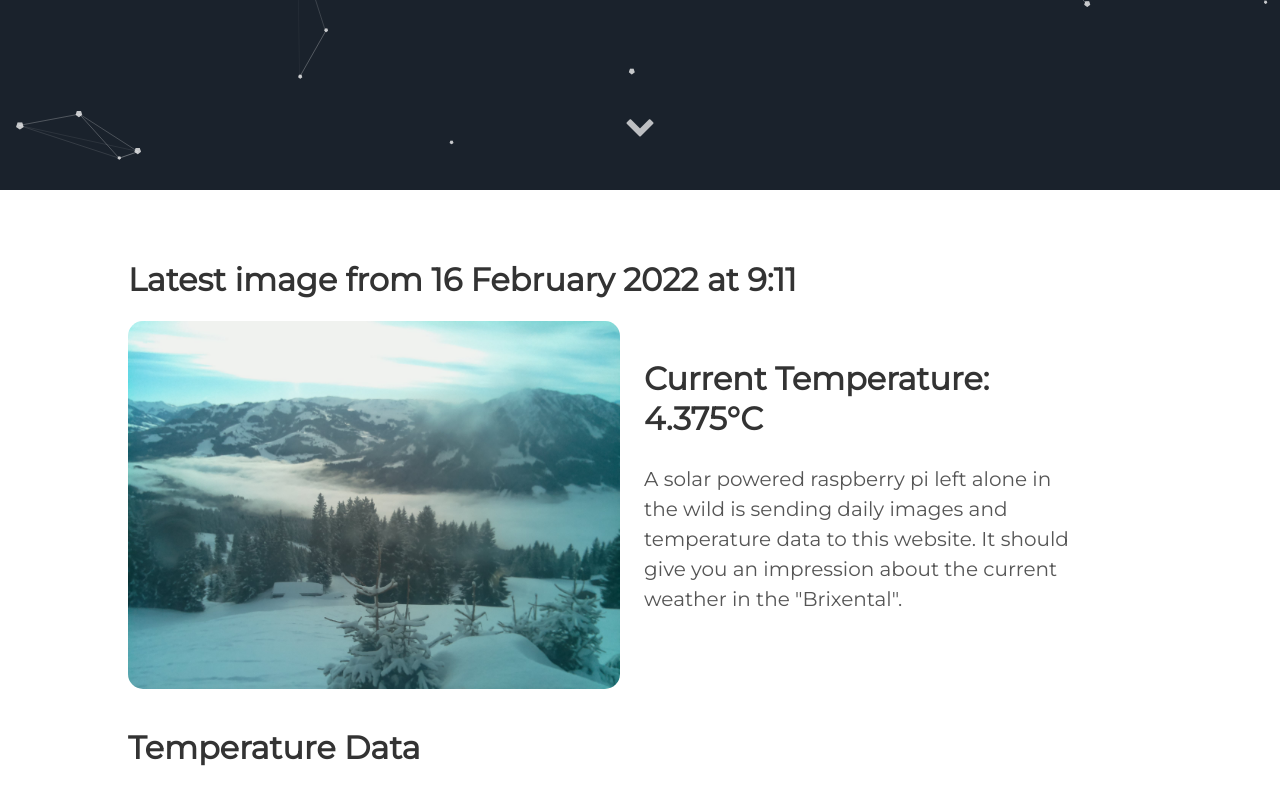
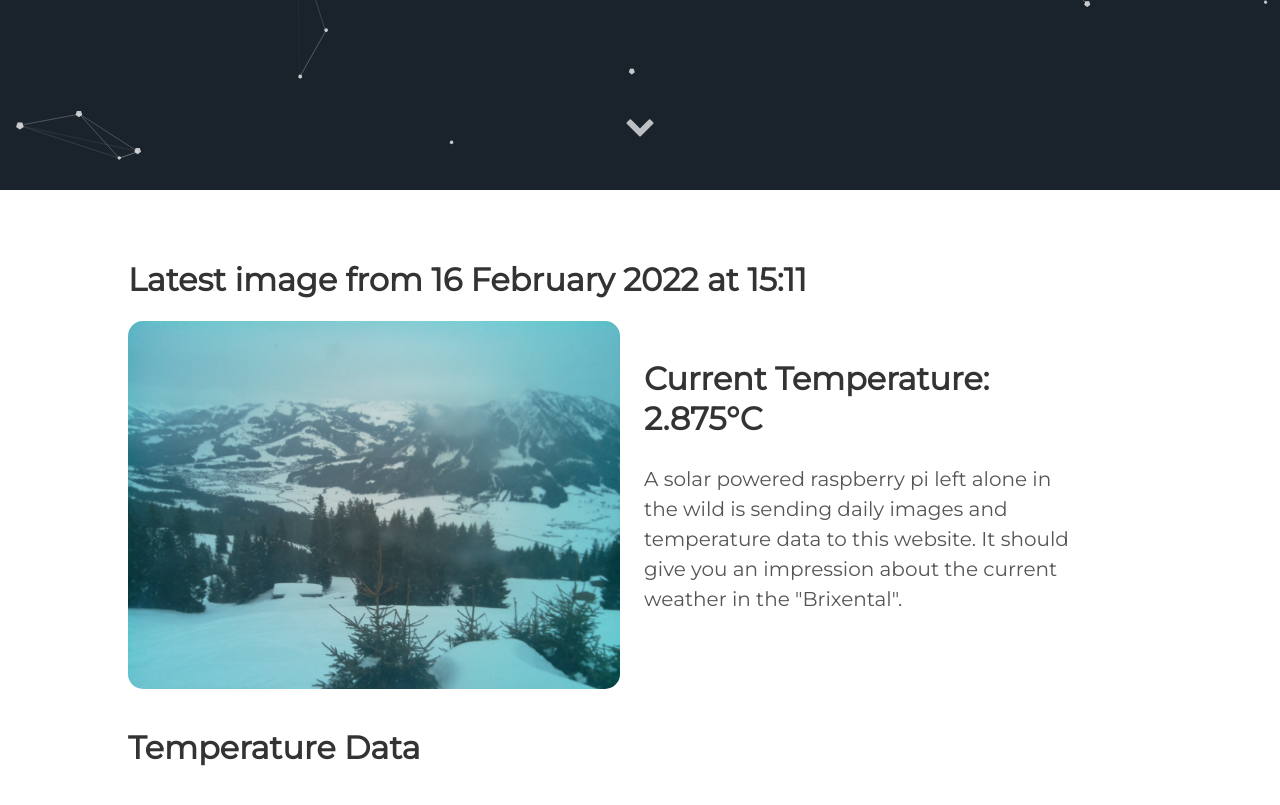
Before and after one commit to vektorious/vektorious.github.io, a Jekyll site: the page built from resources/huette.md, in a window 1280 px wide and 900 px high, scrolled down 710 px. Shown: the top 805 px of the window. Built offline with Jekyll 4.4.1, drawn with Linux system fonts in a browser that asks for light colours.

Commit message:
I'm a bot beep boop

```diff
--- a/resources/huette.md
+++ b/resources/huette.md
@@ -6,13 +6,13 @@ image: '/assets/img/'
 description: 'Live image from the Austrian alps'
 twitter_text: ' '
 ---
-## Latest image from 16 February 2022 at  9:11
+## Latest image from 16 February 2022 at 15:11
 <div class="huette">
   <div class="huette-image">
     <img src="{{ "/assets/img/huette.jpg" | prepend: site.baseurl }}">
   </div>
   <div class="huette-text">
-        <h2>Current Temperature: 4.375°C</h2>
+        <h2>Current Temperature: 2.875°C</h2>
         <p>A solar powered raspberry pi left alone in the wild is sending daily images and temperature data to this website. It should give you an impression about the current weather in the "Brixental".</p>
 
   </div>
```
Also changed, not shown: rpi-script/2022-02-16_150946.txt (renamed from rpi-script/2022-02-16_090944.txt, +5 -5 lines), rpi-script/huette.md (+2 -2 lines), assets/img/huette.jpg, assets/img/temp_plot.png, rpi-script/temp_plot.png, 1 other file.
